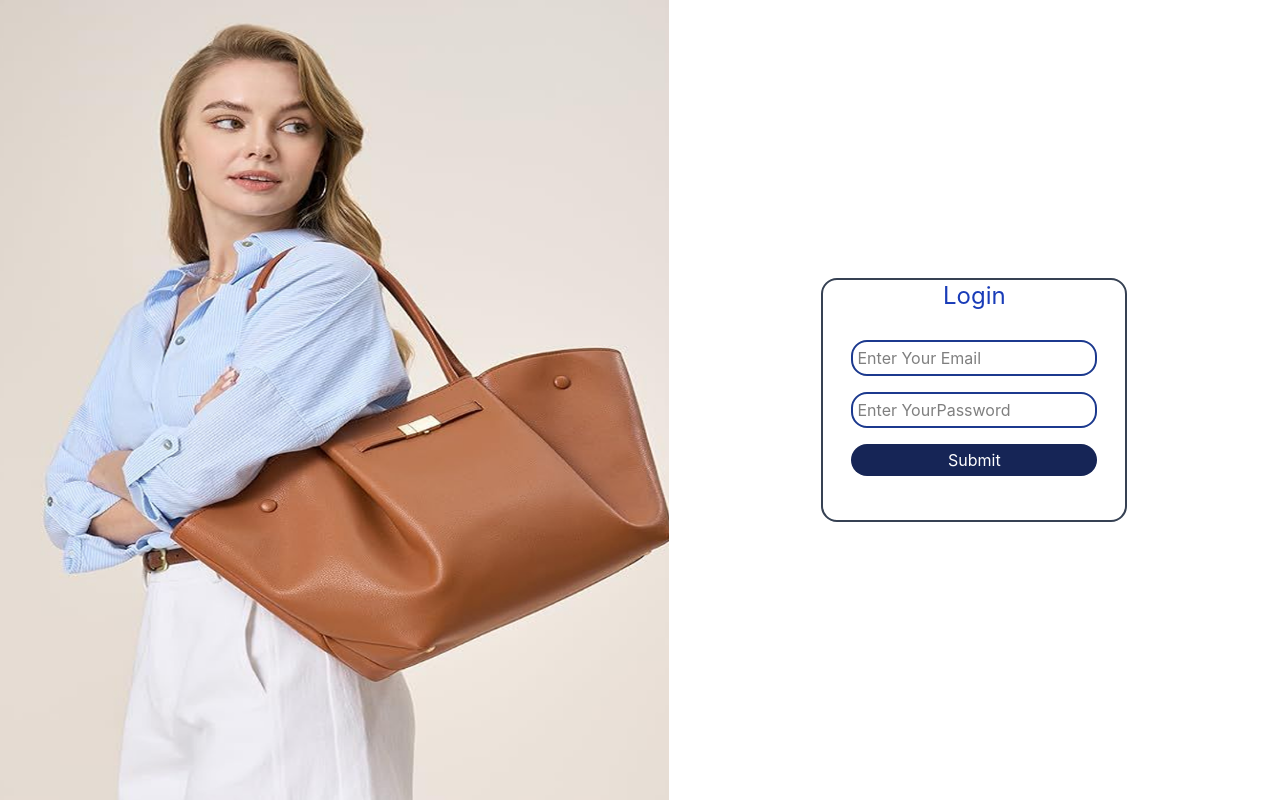
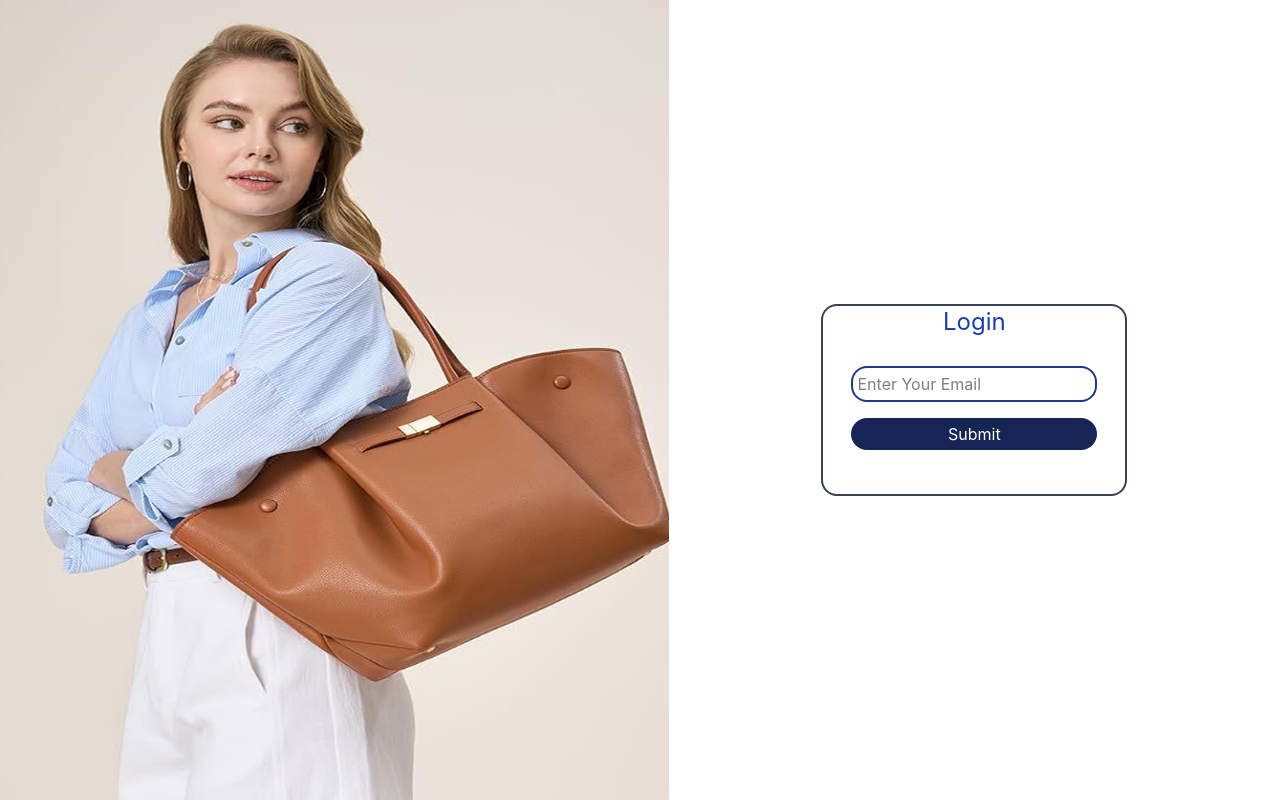
Before and after one commit to alaaadel122/luvina, a React (Vite) app: page / in a window 1280 px wide. Built offline with nearby package versions, Linux system fonts and the light colour scheme.

Commit message:
remove input feild

```diff
--- a/src/components/auth/ui/login.tsx
+++ b/src/components/auth/ui/login.tsx
@@ -22,7 +22,7 @@ export default function Login() {
       <h2 className="text-2xl text-blue-800">Login</h2>
       <form action={formAction} className="flex flex-col   justify-center items-center gap-4 w-full p-7">
         <input className="border-2 border-blue-900 rounded-2xl w-full p-1" placeholder="Enter Your Email" name='email' type="email"/>
-        <input className="border-2 border-blue-900  rounded-2xl w-full p-1" placeholder="Enter YourPassword" name='password' type="password"/>
+        {/* <input className="border-2 border-blue-900  rounded-2xl w-full p-1" placeholder="Enter YourPassword" name='password' type="password"/> */}
         <button disabled={isPending} className="rounded-2xl bg-blue-950 p-1 text-white w-full">
           {isPending ? 'Submitting' : 'Submit'}
         </button>
```
